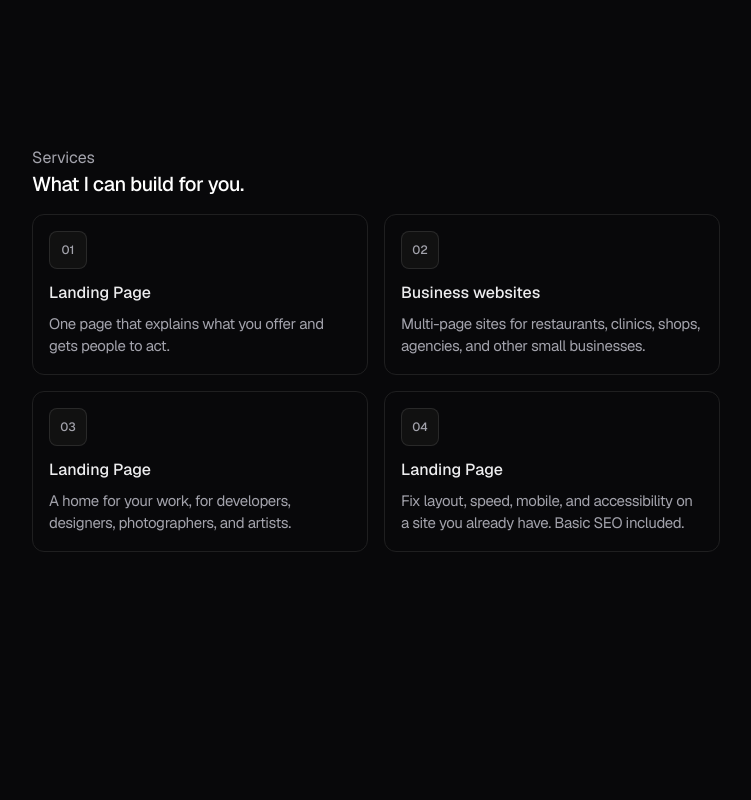
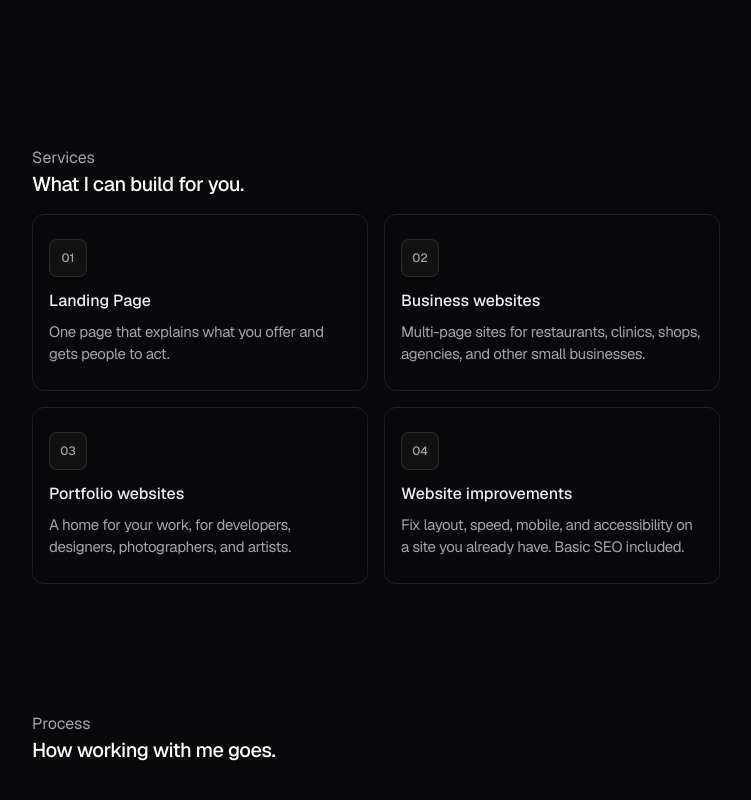
Before and after one commit to jmlsoteyza/chocobutternut, a Next.js app: page / in a window 1280 px wide. Shown: the part 1511-2311 px from the top of the page, without its empty margins (264-1015 px from the left). Before the commit the page ends 2143 px from the top, so only its background shows below. Built offline with nearby package versions, Linux system fonts and the light colour scheme.

Commit message:
feat: add Process component and update Services titles for clarity

```diff
--- a/app/page.tsx
+++ b/app/page.tsx
@@ -1,5 +1,6 @@
 import Experience from '@/components/experience';
 import Hero from '@/components/hero';
+import Process from '@/components/process';
 import Services from '@/components/services';
 
 export default function Home() {
@@ -8,6 +9,7 @@ export default function Home() {
       <Hero />
       <Experience />
       <Services />
+      <Process />
     </main>
   );
 }
--- /dev/null
+++ b/components/process.tsx
@@ -0,0 +1,14 @@
+export default function Process() {
+  return (
+    <section>
+      <div>
+        <div className="pb-4">
+          <span>Process</span>
+          <h1 className="text-text-highlight text-xl font-medium tracking-tight">
+            How working with me goes.
+          </h1>
+        </div>
+      </div>
+    </section>
+  );
+}
--- a/components/services.tsx
+++ b/components/services.tsx
@@ -20,13 +20,13 @@ export default function Services() {
     },
     {
       number: '03',
-      title: 'Landing Page',
+      title: 'Portfolio websites',
       description:
         'A home for your work, for developers, designers, photographers, and artists.'
     },
     {
       number: '04',
-      title: 'Landing Page',
+      title: 'Website improvements',
       description:
         'Fix layout, speed, mobile, and accessibility on a site you already have. Basic SEO included.'
     }
@@ -45,7 +45,7 @@ export default function Services() {
           {services.map(({ number, title, description }) => (
             <div
               key={number}
-              className="group border-border-line rounded-xl border px-4 py-4"
+              className="group border-border-line rounded-xl border px-4 py-6"
             >
               <div className="flex size-9.5 items-center justify-center rounded-lg border border-white/10 bg-[#111] text-xs font-medium">
                 {number}
```
